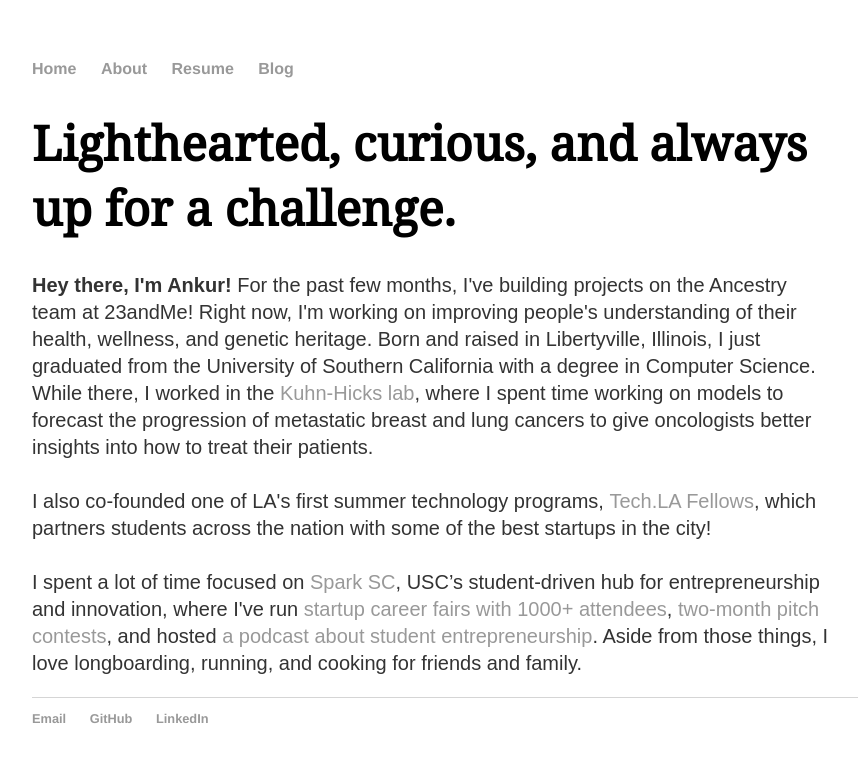
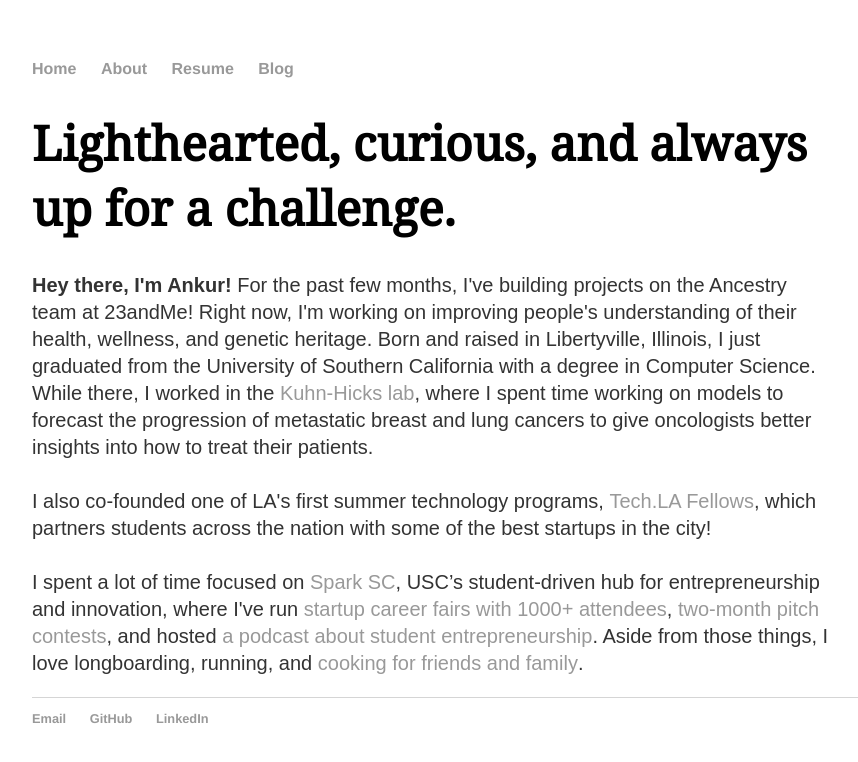
Before and after one commit to arastogi15/arastogi15.github.io, a Jekyll site: the page built from about/index.html, in a window 1280 px wide. Shown: the top 762 px of the page, without its empty margins (160-1018 px from the left). Built offline with Jekyll 4.4.1, drawn with Linux system fonts in a browser that asks for light colours; some of the changed lines change nothing that is shown.

Commit message:
update noms link

```diff
--- a/about/index.html
+++ b/about/index.html
@@ -13,5 +13,5 @@
 
 			I spent a lot of time focused on <a href="http://sparksc.org">Spark SC</a>, USC’s student-driven hub for entrepreneurship and innovation, where I've run <a href="https://sparksc.org/initiatives/startup-career-fair/"> startup career fairs with 1000+ attendees</a>, <a href="https://www.facebook.com/1000PitchesUSC/">two-month pitch contests</a>, and hosted <a href="https://soundcloud.com/sparkxm/the-thiel-fellow-series-episode-1">a podcast about student entrepreneurship</a>.
 
-			Aside from those things, I love longboarding, running, and cooking for friends and family.
+			Aside from those things, I love longboarding, running, and <a href="https://eatwithpeople.website/">cooking for friends and family</a>.
 </div><!-- /.blurb -->
```
